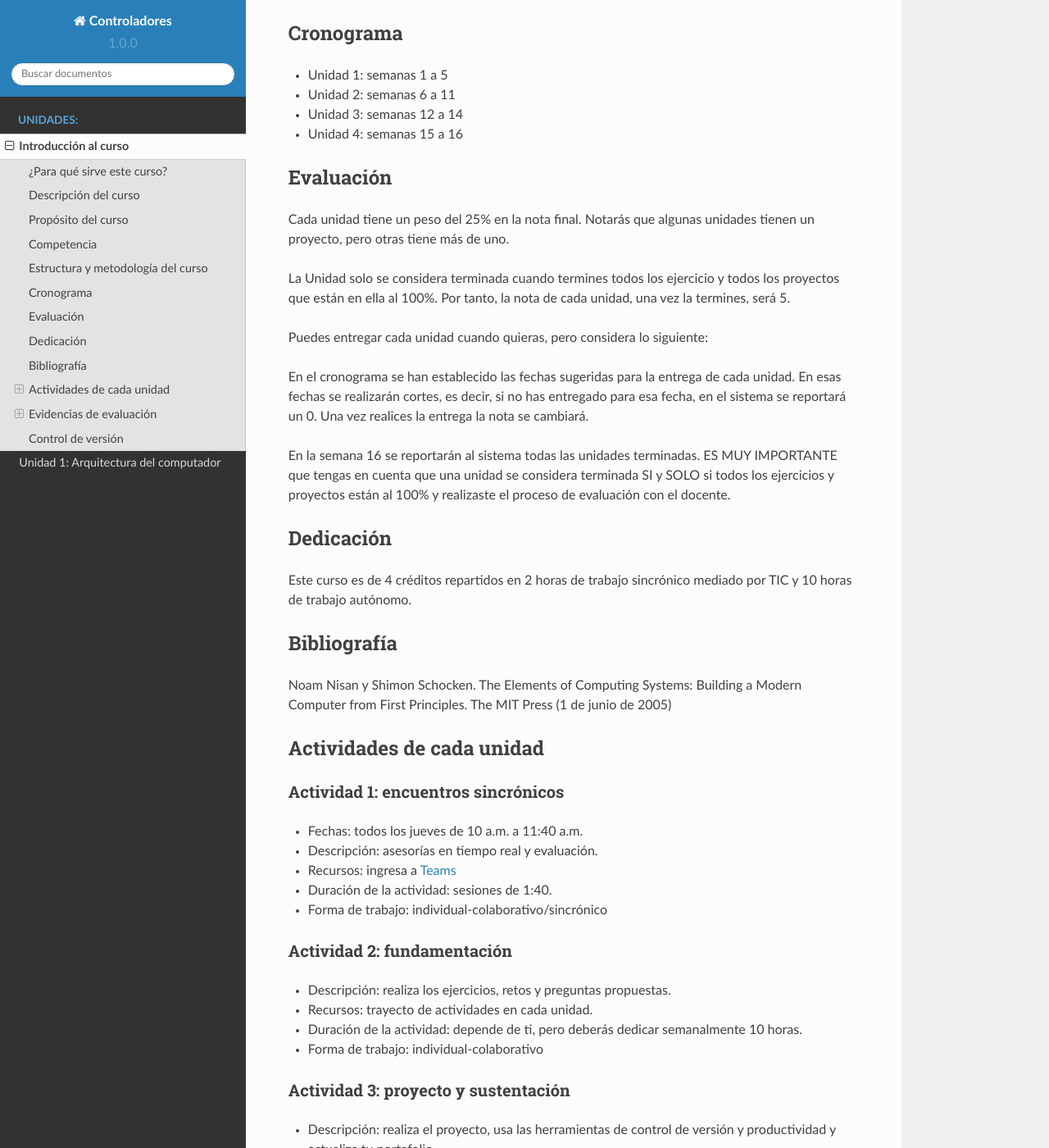
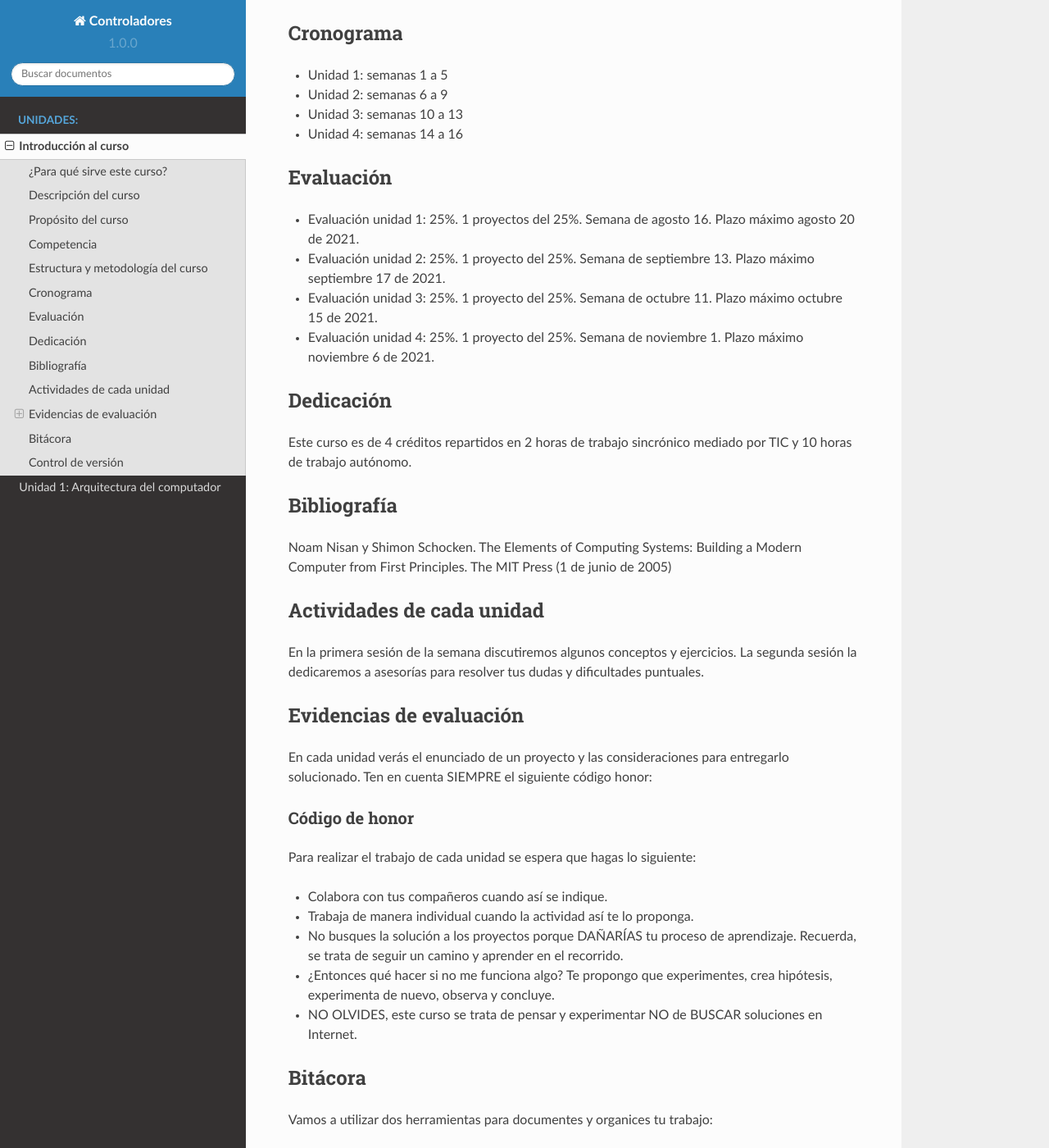
Before and after one commit to juanferfranco/controladores, a Sphinx documentation site: the page built from docs/_intro/intro.rst, in a window 1280 px wide and 1400 px high, scrolled down 1208 px. Shown: the whole window at 82% size. Built offline with Sphinx 7.4.7 and the Read the Docs theme 2.0.0, drawn with Linux system fonts in a browser that asks for light colours; pages that are not in the unit, such as notebooks, are missing from menus; some of the changed text lies outside the part shown.

Commit message:
update unit 1

```diff
--- a/docs/_intro/intro.rst
+++ b/docs/_intro/intro.rst
@@ -56,31 +56,17 @@ Cronograma
 ------------
 
 * Unidad 1: semanas 1 a 5
-* Unidad 2: semanas 6 a 11
-* Unidad 3: semanas 12 a 14
-* Unidad 4: semanas 15 a 16
+* Unidad 2: semanas 6 a 9
+* Unidad 3: semanas 10 a 13
+* Unidad 4: semanas 14 a 16
 
 Evaluación
 -----------
 
-Cada unidad tiene un peso del 25% en la nota final. Notarás que algunas
-unidades tienen un proyecto, pero otras tiene más de uno.
-
-La Unidad solo se considera terminada cuando termines todos
-los ejercicio y todos los proyectos que están en ella al 100%.
-Por tanto, la nota de cada unidad, una vez la termines,
-será 5.
-
-Puedes entregar cada unidad cuando quieras, pero considera lo siguiente:
-
-En el cronograma se han establecido las fechas sugeridas para la entrega de cada unidad.
-En esas fechas se realizarán cortes, es decir, si no has entregado para esa fecha,
-en el sistema se reportará un 0. Una vez realices la entrega la nota se cambiará.
-
-En la semana 16 se reportarán al sistema todas las unidades terminadas. ES MUY
-IMPORTANTE que tengas en cuenta que una unidad se considera terminada SI y SOLO
-si todos los ejercicios y proyectos están al 100% y realizaste
-el proceso de evaluación con el docente.
+* Evaluación unidad 1: 25%. 1 proyectos del 25%. Semana de agosto 16. Plazo máximo agosto 20 de 2021.
+* Evaluación unidad 2: 25%. 1 proyecto del 25%. Semana de septiembre 13. Plazo máximo septiembre 17 de 2021.
+* Evaluación unidad 3: 25%. 1 proyecto del 25%. Semana de octubre 11. Plazo máximo octubre 15 de 2021.
+* Evaluación unidad 4: 25%. 1 proyecto del 25%. Semana de noviembre 1. Plazo máximo noviembre 6 de 2021.
 
 Dedicación
 -----------
@@ -97,36 +83,17 @@ Computer from First Principles. The MIT Press (1 de junio de 2005)
 Actividades de cada unidad
 ----------------------------
 
-Actividad 1: encuentros sincrónicos
-^^^^^^^^^^^^^^^^^^^^^^^^^^^^^^^^^^^^^
+En la primera sesión de la semana discutiremos algunos conceptos y ejercicios.
+La segunda sesión la dedicaremos a asesorías para resolver tus dudas y dificultades
+puntuales.
 
-* Fechas: todos los jueves de 10 a.m. a 11:40 a.m.
-* Descripción: asesorías en tiempo real y evaluación.
-* Recursos: ingresa a `Teams <https://teams.microsoft.com/l/team/19%3a2120a8ab2394491a8b8a9bfe4d209156%40thread.tacv2/conversations?groupId=790121bd-4b34-49b3-b4f2-a29c7a9eee9d&tenantId=618bab0f-20a4-4de3-a10c-e20cee96bb35>`__
-* Duración de la actividad: sesiones de 1:40.
-* Forma de trabajo: individual-colaborativo/sincrónico
-
-Actividad 2: fundamentación
-^^^^^^^^^^^^^^^^^^^^^^^^^^^^^^^^^^^^^^^^^^
-
-* Descripción: realiza los ejercicios, retos y preguntas
-  propuestas.
-* Recursos: trayecto de actividades en cada unidad.
-* Duración de la actividad: depende de ti, pero deberás dedicar
-  semanalmente 10 horas.
-* Forma de trabajo: individual-colaborativo
-
-Actividad 3: proyecto y sustentación
-^^^^^^^^^^^^^^^^^^^^^^^^^^^^^^^^^^^^^^^^^^
-
-* Descripción: realiza el proyecto, usa las herramientas
-  de control de versión y productividad y actualiza
-  tu portafolio.
-* Duración de la actividad: depende de ti.
-* Forma de trabajo: individual.
 
 Evidencias de evaluación
 -------------------------
+
+En cada unidad verás el enunciado de un proyecto y las consideraciones para
+entregarlo solucionado. Ten en cuenta SIEMPRE el siguiente código honor:
+
 
 Código de honor
 ^^^^^^^^^^^^^^^^
@@ -144,21 +111,17 @@ Para realizar el trabajo de cada unidad se espera que hagas lo siguiente:
 * NO OLVIDES, este curso se trata de pensar y experimentar NO de
   BUSCAR soluciones en Internet.
 
-Detalle de las evidencias
-^^^^^^^^^^^^^^^^^^^^^^^^^^
+Bitácora
+------------------------------
 
-Vamos a utilizar dos herramientas para la presentación de evidencias, tanto
-para los ejercicios de fundamentación como para el proyecto.
+Vamos a utilizar dos herramientas para documentes y organices tu trabajo:
 
 * GitHub
 * `Notion <https://www.notion.so>`__
 
-En GitHub mantendrás todo tu código bajo control de versión y
-debe reflejar un flujo de trabajo. Debes evidenciar el flujo
-de trabajo.
+En GitHub mantendrás todo tu código bajo control de versión.
 
-En Notion vas a presentar la documentación de la fundamentación y del proyecto
-de cada unidad. El formato de tu portafolio es libre.
+En Notion llevarás tu bitácora electrónica.
 
 Control de versión
 --------------------
--- a/docs/index.rst
+++ b/docs/index.rst
@@ -14,6 +14,7 @@ Créditos y horas totales del curso: 4 créditos - 192 horas totales
 
    Introducción al curso <_intro/intro>
    Unidad 1: Arquitectura del computador <_unidad1/unidad1>
+..
    Unidad 2: Del código fuente al código ejecutable <_unidad2/unidad2>
    Unidad 3: Programación <_unidad3/unidad3>
    Unidad 4: Sistema operativo <_unidad4/unidad4>
```
Also changed, not shown: docs/_unidad1/unidad1.rst (+46 -37 lines).
